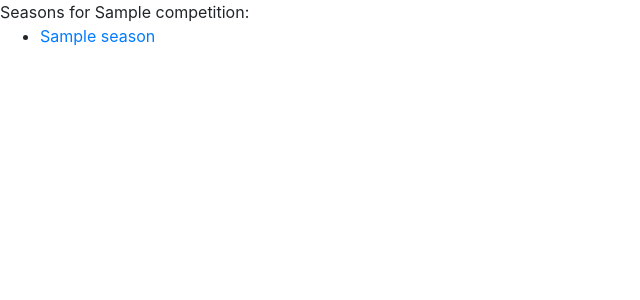
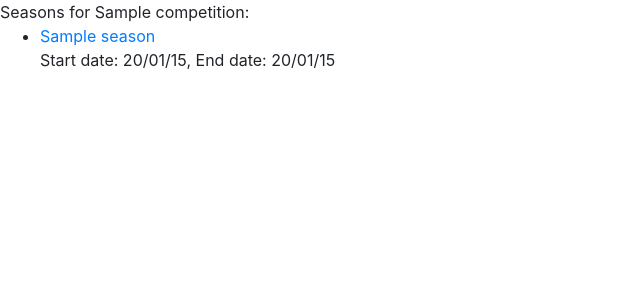
Before and after one commit to kovacics/LeagueManager, a Symfony app: template templates/seasonsForCompetition.html.twig in a window 1280 px wide. Shown: the top 300 px of the page, without its empty margins (0-640 px from the left). Run offline with Twig, Linux system fonts and the light colour scheme; the template is opened without the code that fills it: most values are stand-ins (such as "Sample title", 1, 10 or a date in 2020); some libraries are stand-ins or nearby versions.

Commit message:
Small change in twig

```diff
--- a/templates/competitions_for_category.html.twig
+++ b/templates/competitions_for_category.html.twig
@@ -15,6 +15,7 @@ Competitions for {{ category.name }}:
 <ul>
     {% for competition in competitions %}
         <li><a href="../../competition/{{ competition.id }}/seasons">{{ competition.name }}</a></li>
+        Rounds: {{ competition.rounds }}
     {% endfor %}
 </ul>
 
--- a/templates/seasonsForCompetition.html.twig
+++ b/templates/seasonsForCompetition.html.twig
@@ -15,6 +15,7 @@ Seasons for {{ competition.name }}:
 <ul>
     {% for season in seasons %}
         <li><a href="../../season/{{ season.id }}/results">{{ season.name }}</a></li>
+        Start date: {{ season.startDate|date("y/m/d") }}, End date: {{ season.endDate|date("y/m/d") }}
     {% endfor %}
 </ul>
 
```
